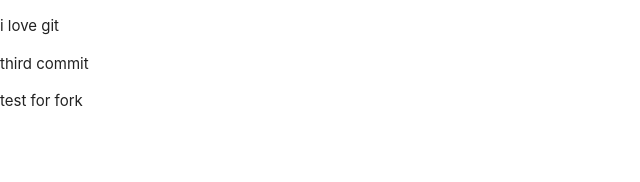
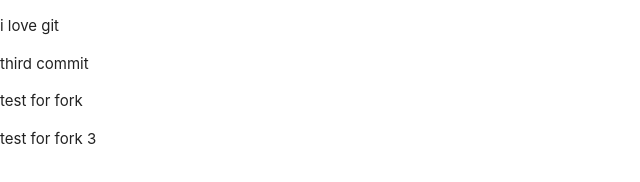
Before and after one commit to Mahdi-Alaee/tamrinFront, a plain HTML site: page index.html in a window 1280 px wide. Shown: the whole page, without its empty margins (0-640 px from the left). Drawn offline with Linux system fonts and the light colour scheme.

Commit message:
test for Fork 3

```diff
--- a/index.html
+++ b/index.html
@@ -13,6 +13,7 @@
     <p>i love git</p>
     <p>third commit</p>
     <p>test for fork</p>
+    <p>test for fork 3</p>
     <script src="assets/materialize/js/materialize.min.js"></script>
     <script src="assets/js/main.js"></script>
 </body>
```
